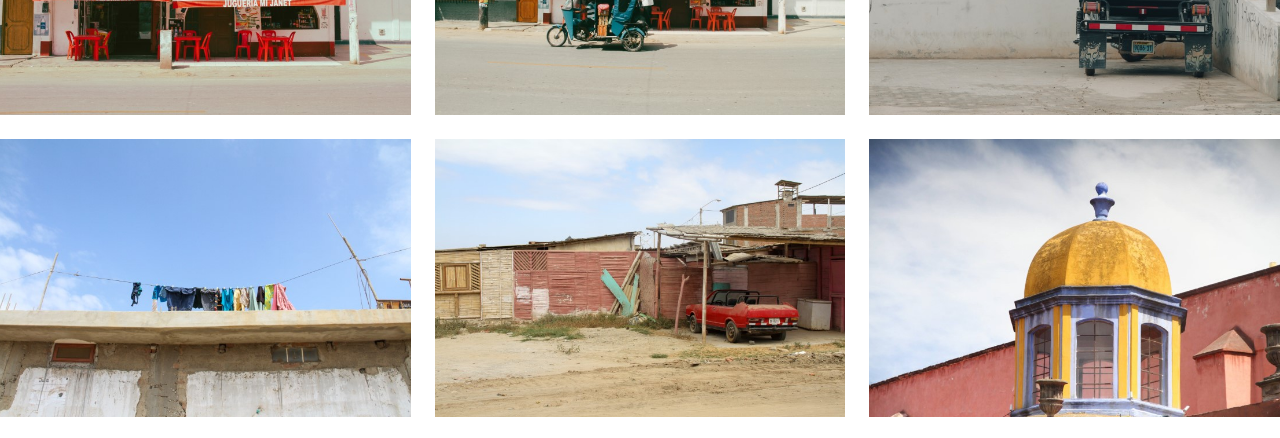
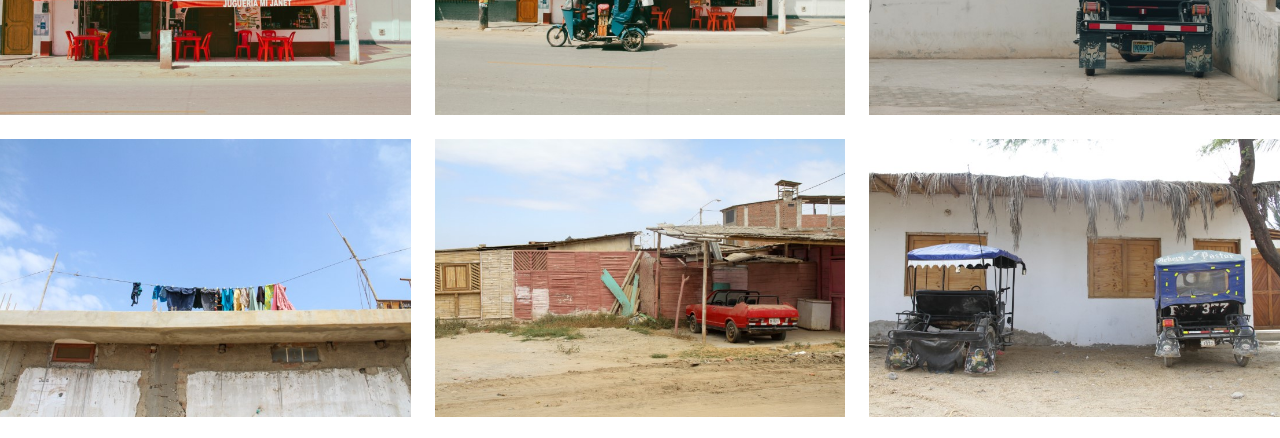
Before and after one commit to egoullaud/photography-site, a plain HTML site: page galleries/architecture.html in a window 1280 px wide. Shown: the part 1380-1818 px from the top of the page. Drawn offline with nearby package versions, Linux system fonts and the light colour scheme.

Commit message:
fixed jpg name typo arch12

```diff
--- a/galleries/architecture.html
+++ b/galleries/architecture.html
@@ -137,7 +137,7 @@
         </div>
         <div class="img-container">
           <img
-            src="../img/architecture/preview/arch21-small.jpg"
+            src="../img/architecture/preview/arch12-small.jpg"
             alt="bw bridge"
             data-original="architecture/full/arch12-full.jpg"
           />
```
